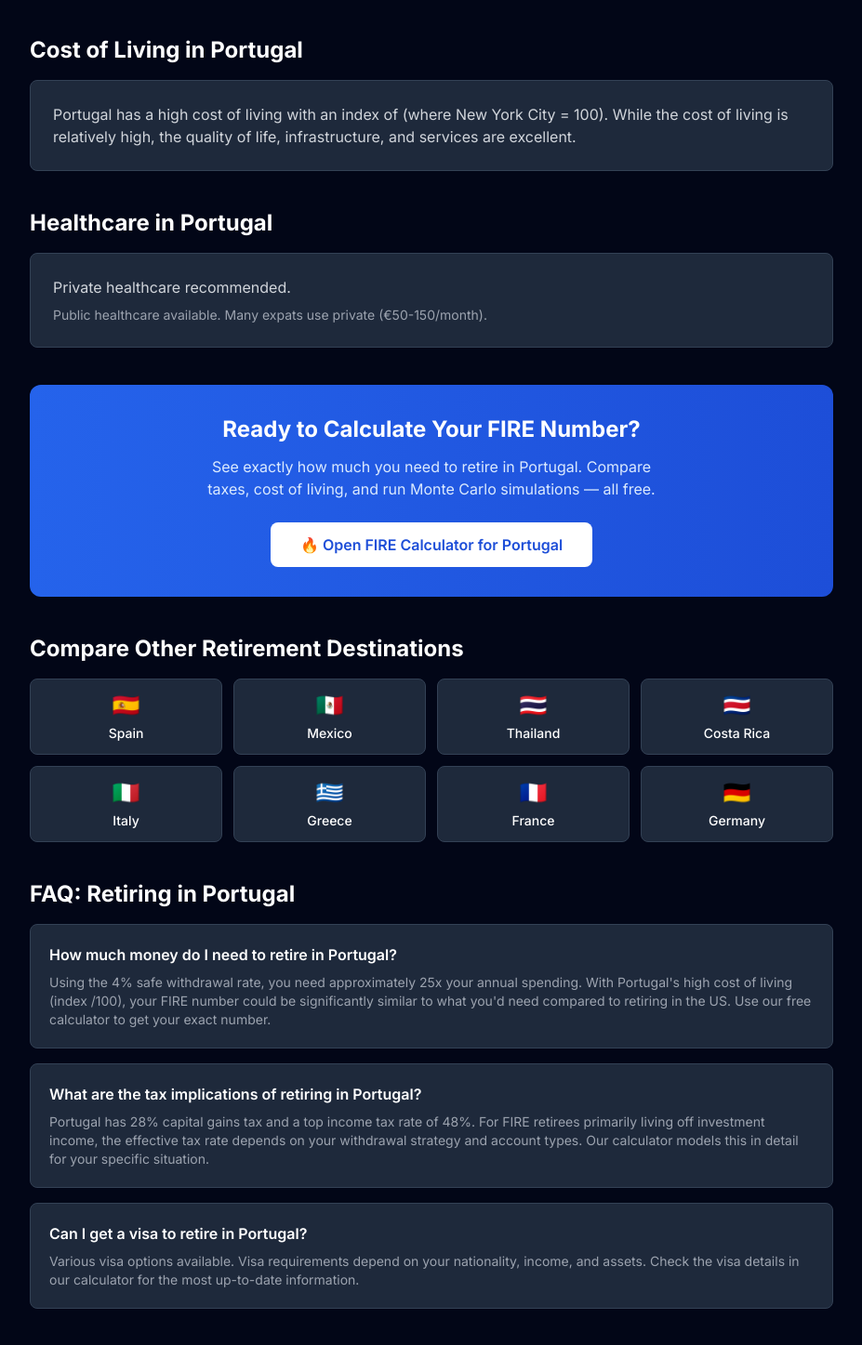
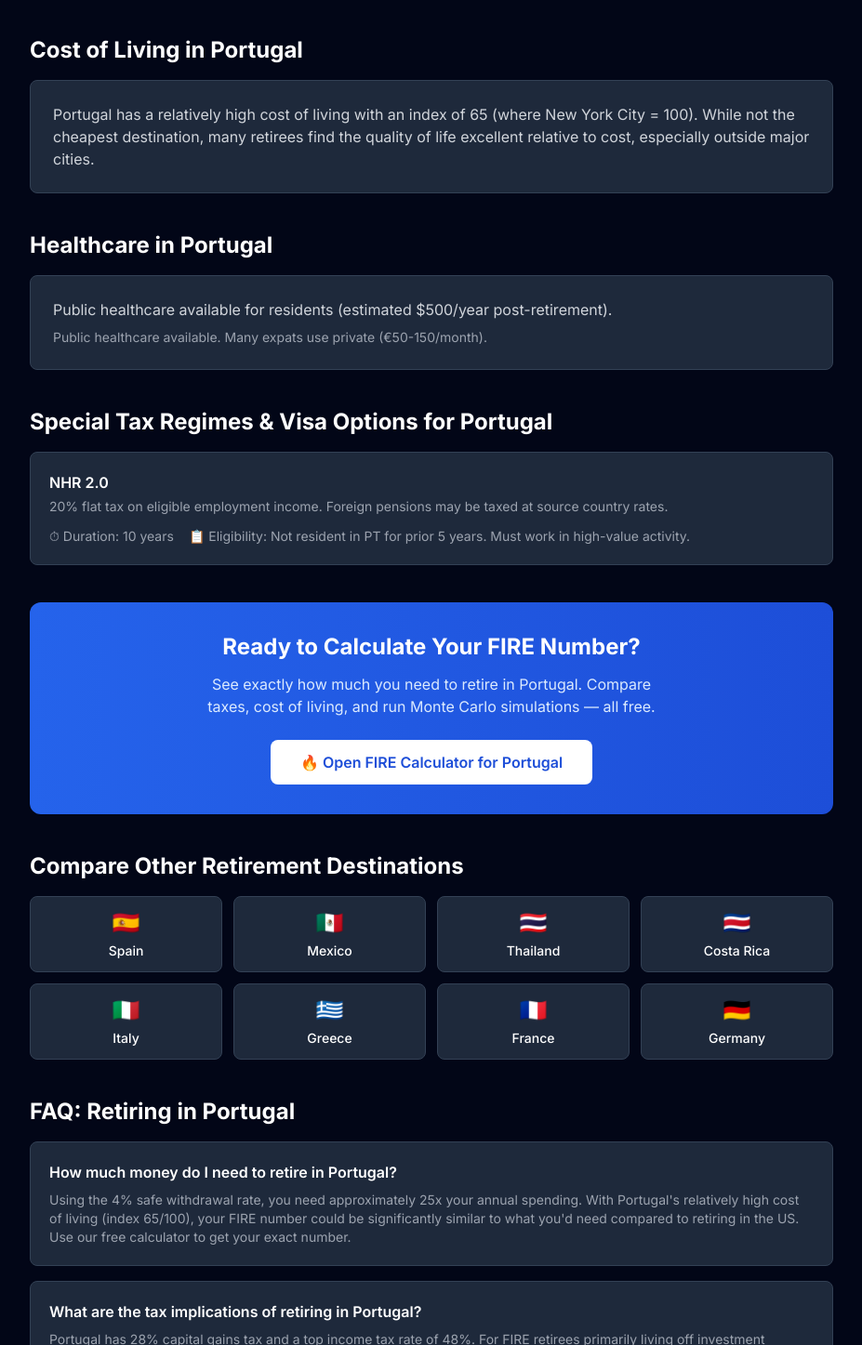
Before and after one commit to miken1988/fire-abroad, a Next.js app: page /retire-in/portugal in a window 1280 px wide. Shown: the part 1023-2470 px from the top of the page at 93% size, without its empty margins (176-1103 px from the left). Built offline with nearby package versions, Linux system fonts and the light colour scheme.

Commit message:
Fix country landing pages: match actual Country type properties

```diff
--- a/src/app/retire-in/[country]/page.tsx
+++ b/src/app/retire-in/[country]/page.tsx
@@ -28,17 +28,17 @@ function getCountryContent(code: string) {
     ? 'zero capital gains tax'
     : `${(c.capitalGains.longTerm[0]?.rate * 100).toFixed(0)}% capital gains tax`;
 
-  const colIndex = c.costOfLivingIndex;
+  const colIndex = c.costOfLiving.index;
   const colCompare = colIndex < 40 ? 'very low' : colIndex < 60 ? 'moderate' : colIndex < 80 ? 'relatively high' : 'high';
 
-  const visaInfo = c.visaOptions?.[0];
+  const visaInfo = c.expatRules?.specialRegimes?.[0];
   const visaSummary = visaInfo
-    ? `${visaInfo.name} available${visaInfo.minimumIncome ? ` with minimum income of ${c.currencySymbol}${visaInfo.minimumIncome.toLocaleString()}/year` : ''}`
-    : 'Various visa options available';
+    ? `${visaInfo.name} available — ${visaInfo.benefits}`
+    : 'Various residency options available';
 
-  const healthcareSummary = c.healthcare?.publicAvailable
-    ? `Public healthcare available${c.healthcare.monthlyCost ? ` (private from ${c.currencySymbol}${c.healthcare.monthlyCost}/month)` : ''}`
-    : 'Private healthcare recommended';
+  const healthcareSummary = c.healthcare.publicAccessForResidents
+    ? `Public healthcare available for residents (estimated $${c.healthcare.estimatedAnnualCostPostRetirement.toLocaleString()}/year post-retirement)`
+    : `Private healthcare recommended (estimated $${c.healthcare.estimatedAnnualCostPostRetirement.toLocaleString()}/year)`;
 
   return { c, taxHighlight, colCompare, visaSummary, healthcareSummary, colIndex };
 }
@@ -203,32 +203,26 @@ export default function RetireInCountryPage({ params }: { params: { country: str
           </h2>
           <div className="bg-white dark:bg-slate-800 rounded-lg p-6 border border-gray-200 dark:border-slate-700">
             <p className="text-gray-700 dark:text-gray-300">{healthcareSummary}.</p>
-            {c.healthcare?.notes && (
+            {c.healthcare.notes && (
               <p className="text-sm text-gray-500 dark:text-gray-400 mt-2">{c.healthcare.notes}</p>
             )}
           </div>
         </section>
 
         {/* Visa Options */}
-        {c.visaOptions && c.visaOptions.length > 0 && (
+        {c.expatRules?.specialRegimes && c.expatRules.specialRegimes.length > 0 && (
           <section>
             <h2 className="text-2xl font-bold text-gray-900 dark:text-white mb-4">
-              Retirement Visa Options for {c.name}
+              Special Tax Regimes & Visa Options for {c.name}
             </h2>
             <div className="space-y-3">
-              {c.visaOptions.map((visa, i) => (
+              {c.expatRules.specialRegimes.map((regime, i) => (
                 <div key={i} className="bg-white dark:bg-slate-800 rounded-lg p-5 border border-gray-200 dark:border-slate-700">
-                  <h3 className="font-semibold text-gray-900 dark:text-white">{visa.name}</h3>
-                  {visa.description && (
-                    <p className="text-sm text-gray-600 dark:text-gray-400 mt-1">{visa.description}</p>
-                  )}
+                  <h3 className="font-semibold text-gray-900 dark:text-white">{regime.name}</h3>
+                  <p className="text-sm text-gray-600 dark:text-gray-400 mt-1">{regime.benefits}</p>
                   <div className="flex flex-wrap gap-4 mt-3 text-sm text-gray-500 dark:text-gray-400">
-                    {visa.minimumIncome && (
-                      <span>💰 Min income: {c.currencySymbol}{visa.minimumIncome.toLocaleString()}/yr</span>
-                    )}
-                    {visa.minimumWealth && (
-                      <span>🏦 Min wealth: {c.currencySymbol}{visa.minimumWealth.toLocaleString()}</span>
-                    )}
+                    <span>⏱ Duration: {regime.duration}</span>
+                    <span>📋 Eligibility: {regime.eligibility}</span>
                   </div>
                 </div>
               ))}
```
